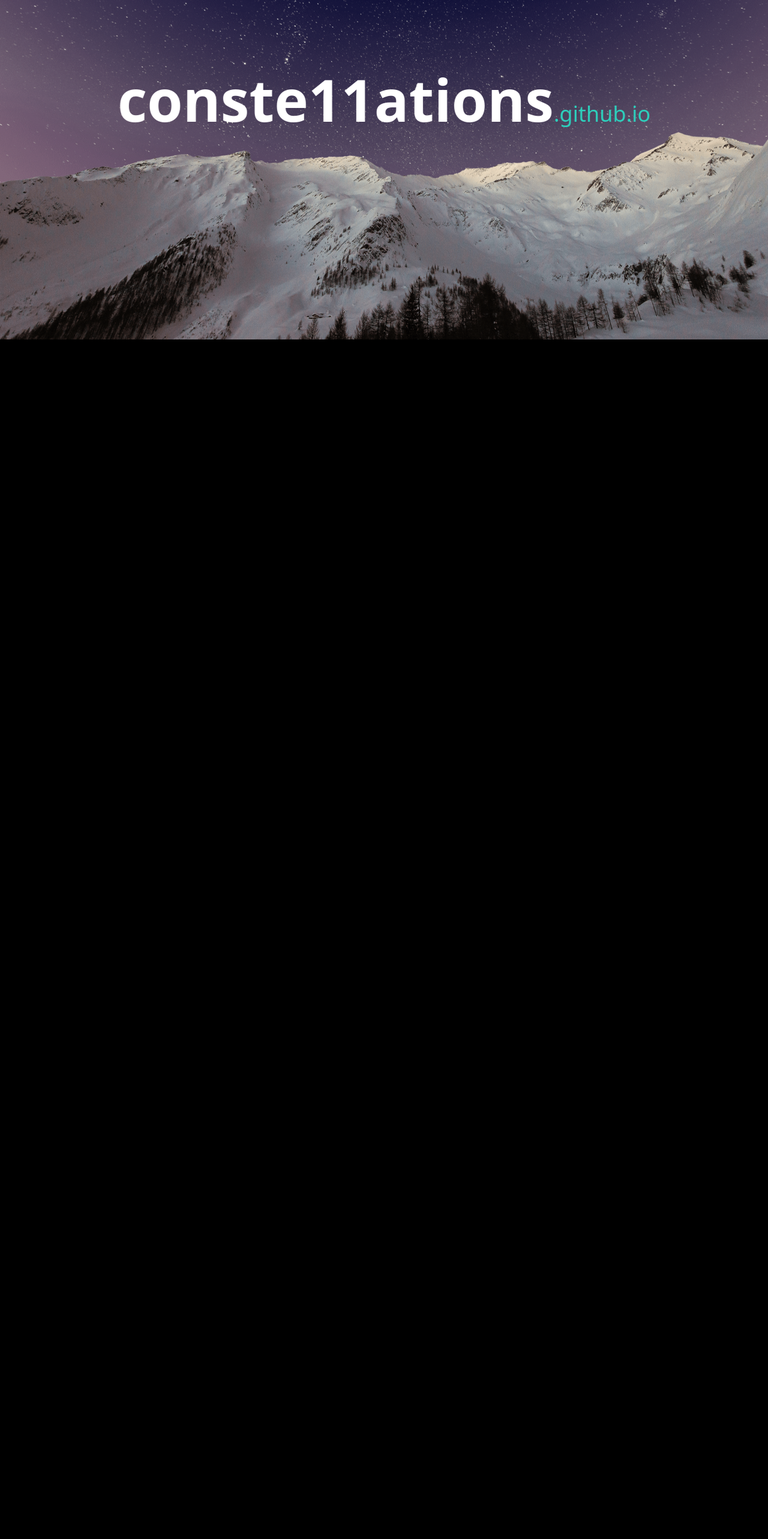
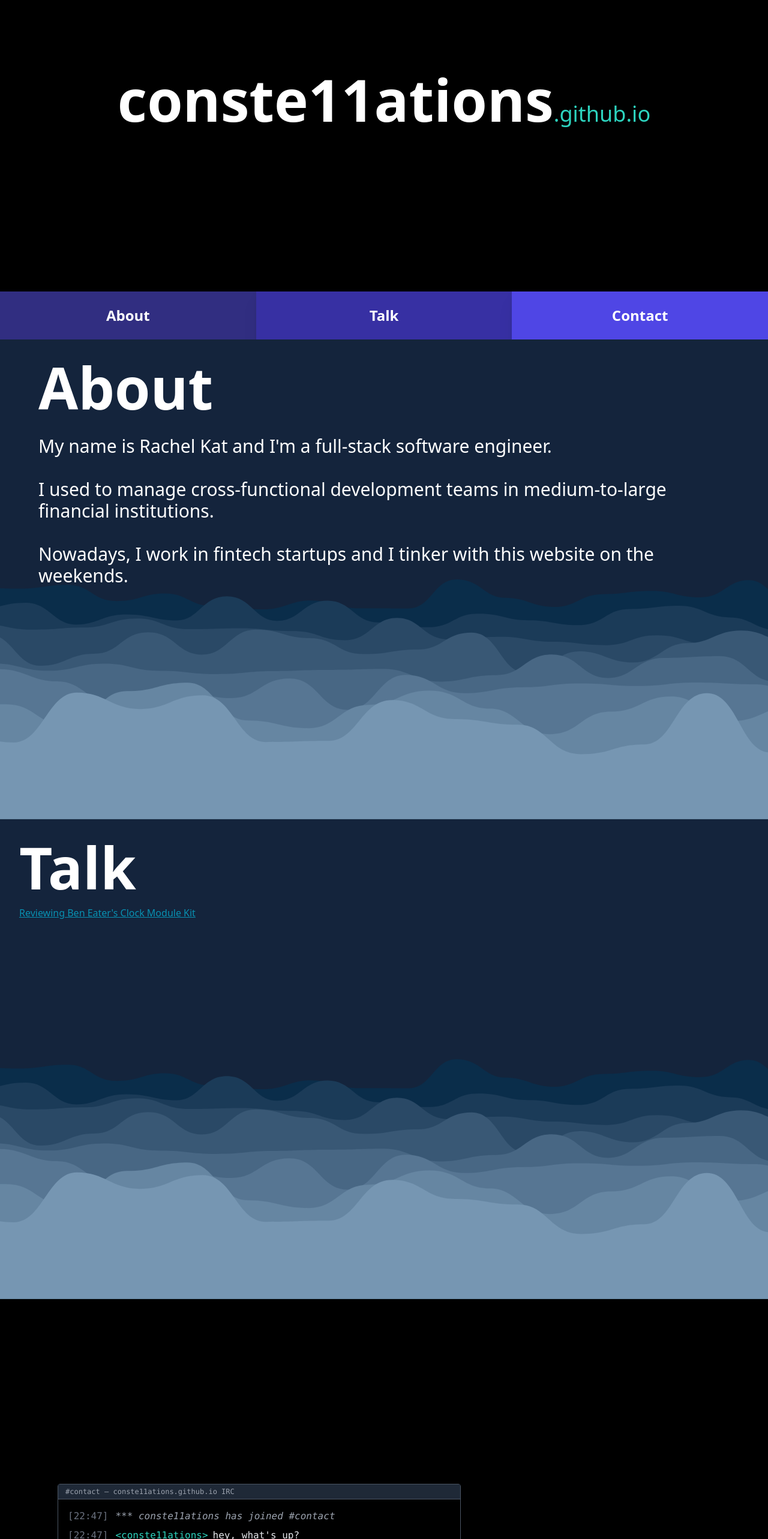
Before and after one commit to conste11ations/conste11ations.github.io, a Next.js app: page / in a window 1280 px wide. Shown: the part 234-2800 px from the top of the page at 60% size. Before the commit the page ends 800 px from the top, so only its background shows below. Built offline with nearby package versions, Linux system fonts and the light colour scheme; no server answers.

Commit message:
update parallax, add scroll-style pages, prelim IRC chat contact section

```diff
--- a/pages/index.tsx
+++ b/pages/index.tsx
@@ -1,57 +1,137 @@
 import Link from 'next/link'
+import { useEffect, useRef } from 'react'
 import 'tailwindcss/tailwind.css'
 import { DuskMountains } from '../components/DuskMountains'
 import Nav from '../components/Nav'
 
+const IRC_MESSAGES = [
+  { ts: '22:47', user: '*** conste11ations', text: 'has joined #contact', system: true },
+  { ts: '22:47', user: 'conste11ations', text: 'hey, what\'s up?' },
+  { ts: '22:52', user: '*** conste11ations', text: 'is away (afk)', system: true },
+]
+
+function IrcChat() {
+  const sectionRef = useRef<HTMLDivElement>(null)
+
+  useEffect(() => {
+    const section = sectionRef.current
+    if (!section) return
+    const lines = section.querySelectorAll<HTMLElement>('.irc-line')
+    const observer = new IntersectionObserver(
+      ([entry]) => {
+        if (entry.isIntersecting) {
+          lines.forEach((line, i) => {
+            setTimeout(() => line.classList.add('visible'), i * 400)
+          })
+          observer.disconnect()
+        }
+      },
+      { threshold: 0.3 }
+    )
+    observer.observe(section)
+    return () => observer.disconnect()
+  }, [])
+
+  return (
+    <div ref={sectionRef} className="relative h-screen bg-black flex flex-col justify-center px-8 md:px-24 font-mono">
+      <div className="border border-gray-600 rounded max-w-2xl w-full">
+        {/* Title bar */}
+        <div className="bg-gray-800 text-gray-400 text-xs px-3 py-1 border-b border-gray-600 select-none">
+          #contact — conste11ations.github.io IRC
+        </div>
+        {/* Messages */}
+        <div className="p-4 space-y-2">
+          {IRC_MESSAGES.map((msg, i) => (
+            <div key={i} className="irc-line text-sm md:text-base leading-relaxed">
+              <span className="text-gray-500 mr-3">[{msg.ts}]</span>
+              {msg.system ? (
+                <span className="text-gray-400 italic">{msg.user} {msg.text}</span>
+              ) : (
+                <>
+                  <span className="text-teal-400">&lt;{msg.user}&gt;</span>
+                  <span className="text-gray-200 ml-2">{msg.text}</span>
+                </>
+              )}
+            </div>
+          ))}
+        </div>
+        {/* Input bar */}
+        <div className="border-t border-gray-600 px-3 py-2 flex items-center text-sm text-gray-500 select-none">
+          <span className="mr-2">&gt;</span>
+          <span className="w-2 h-4 bg-gray-500 animate-pulse inline-block" />
+        </div>
+      </div>
+    </div>
+  )
+}
+
 export default function Home() {
   return (
     <>
-      <div className="h-screen overflow-y-auto overflow-x-hidden overscroll-none [perspective:100px] bg-black">
-        <Nav />
+      <nav className="fixed right-0 m-8 z-50">
+        <Link href="https://www.github.com/conste11ations">
+          <svg height="32" aria-hidden="true" viewBox="0 0 16 16" version="1.1" width="32" data-view-component="true" className="animate-bounce octicon octicon-mark-github v-align-middle">
+            <path fill="#fff" fillRule="evenodd" d="M8 0C3.58 0 0 3.58 0 8c0 3.54 2.29 6.53 5.47 7.59.4.07.55-.17.55-.38 0-.19-.01-.82-.01-1.49-2.01.37-2.53-.49-2.69-.94-.09-.23-.48-.94-.82-1.13-.28-.15-.68-.52-.01-.53.63-.01 1.08.58 1.23.82.72 1.21 1.87.87 2.33.66.07-.52.28-.87.51-1.07-1.78-.2-3.64-.89-3.64-3.95 0-.87.31-1.59.82-2.15-.08-.2-.36-1.02.08-2.12 0 0 .67-.21 2.2.82.64-.18 1.32-.27 2-.27.68 0 1.36.09 2 .27 1.53-1.04 2.2-.82 2.2-.82.44 1.1.16 1.92.08 2.12.51.56.82 1.27.82 2.15 0 3.07-1.87 3.75-3.65 3.95.29.25.54.73.54 1.48 0 1.07-.01 1.93-.01 2.2 0 .21.15.46.55.38A8.013 8.013 0 0016 8c0-4.42-3.58-8-8-8z"></path>
+          </svg>
+        </Link>
+      </nav>
+
+      {/* Section 1: Hero */}
+      <div className="relative h-screen overflow-hidden bg-black">
         <DuskMountains />
         <div className="absolute top-1/2 left-1/2 -translate-x-1/2 -translate-y-1/2 max-w-none">
-          {/* <h1 className="prose-xl lg:prose-xl">Heading</h1> */}
           <h1 className="text-5xl md:text-8xl">
             <span className="block animate-fade-in-down font-extrabold text-white xl:inline">conste11ations</span>
             <span className="block animate-fade-in-up text-2xl md:text-4xl text-teal-400 xl:inline">.github.io</span>
           </h1>
         </div>
-        <div className="md:grid grid-cols-4">
+        <div className="absolute bottom-0 left-0 right-0 md:grid md:grid-cols-3">
           <Link href="/about" as={process.env.BACKEND_URL + '/about'}>
-            <div className="flex h-48 bg-indigo-900 hover:bg-teal-700 drop-shadow-xl">
-              <h1 className="m-auto z-50 font-extrabold text-white text-4xl">
-                About
-              </h1>
+            <div className="flex h-20 bg-indigo-900 hover:bg-teal-700 drop-shadow-xl">
+              <h2 className="m-auto font-extrabold text-white text-2xl">About</h2>
             </div>
           </Link>
           <Link href="/talk" as={process.env.BACKEND_URL + '/talk'}>
-            <div className="flex h-48 bg-indigo-800 hover:bg-teal-700 drop-shadow-xl">
-              <h1 className="m-auto font-extrabold text-white text-4xl">
-                Talk
-              </h1>
-            </div>
-          </Link>
-          <Link href="/code" as={process.env.BACKEND_URL + '/code'}>
-            <div className="flex h-48 bg-indigo-700 hover:bg-teal-700 drop-shadow-xl">
-              <h1 className="m-auto font-extrabold text-white text-4xl">
-                Code
-              </h1>
+            <div className="flex h-20 bg-indigo-800 hover:bg-teal-700 drop-shadow-xl">
+              <h2 className="m-auto font-extrabold text-white text-2xl">Talk</h2>
             </div>
           </Link>
           <Link href="/contact" as={process.env.BACKEND_URL + '/contact'}>
-            <div className="flex h-48 bg-indigo-600 hover:bg-teal-700 drop-shadow-xl">
-              <h1 className="m-auto font-extrabold text-white text-4xl">
-                Contact
-              </h1>
+            <div className="flex h-20 bg-indigo-600 hover:bg-teal-700 drop-shadow-xl">
+              <h2 className="m-auto font-extrabold text-white text-2xl">Contact</h2>
             </div>
           </Link>
         </div>
-        <div className="bg-gradient-to-r from-teal-600 to-blue-900 h-screen justify-center align-center">
-          <Link href="/about" as={process.env.BACKEND_URL + '/about'}>
-            <p className="prose text-white">Last updated 2022</p>
+      </div>
+
+      {/* Section 2: About */}
+      <div className="relative h-screen">
+        <div className="absolute m-8 z-10">
+          <h1 className="text-5xl md:text-8xl">
+            <span className="block animate-fade-in-down font-extrabold text-white xl:inline m-8">About</span>
+          </h1>
+          <p className="block animate-fade-in-down text-white prose-p m-8 md:text-3xl">My name is Rachel Kat and I&apos;m a full-stack software engineer. <br /><br />
+            I used to manage cross-functional development teams in medium-to-large financial institutions.<br /><br />
+            Nowadays, I work in fintech startups and I tinker with this website on the weekends.</p>
+        </div>
+        <img src="waves.svg" className="object-cover flex h-screen w-full" />
+      </div>
+
+      {/* Section 3: Talk */}
+      <div className="relative h-screen">
+        <div className="absolute m-8 z-10 text-white prose-a:text-cyan-600 prose-a:underline hover:prose-a:text-cyan-300">
+          <h1 className="text-5xl md:text-8xl mb-4">
+            <span className="block animate-fade-in-down font-extrabold text-white xl:inline">Talk</span>
+          </h1>
+          <Link href="/talk/ben-eater-clock-module" as={process.env.BACKEND_URL + '/talk/ben-eater-clock-module'}>
+            Reviewing Ben Eater&apos;s Clock Module Kit
           </Link>
         </div>
+        <img src="waves.svg" className="object-cover flex h-screen w-full" />
       </div>
+
+{/* Section 4: Contact */}
+      <IrcChat />
     </>
   )
 }
--- a/styles/globals.css
+++ b/styles/globals.css
@@ -6,3 +6,16 @@ html, body {
   background-color: black;
   overscroll-behavior: none;
 }
+
+@keyframes irc-appear {
+  from { opacity: 0; transform: translateY(6px); }
+  to   { opacity: 1; transform: translateY(0); }
+}
+
+.irc-line {
+  opacity: 0;
+}
+
+.irc-line.visible {
+  animation: irc-appear 0.3s ease-out forwards;
+}
```
